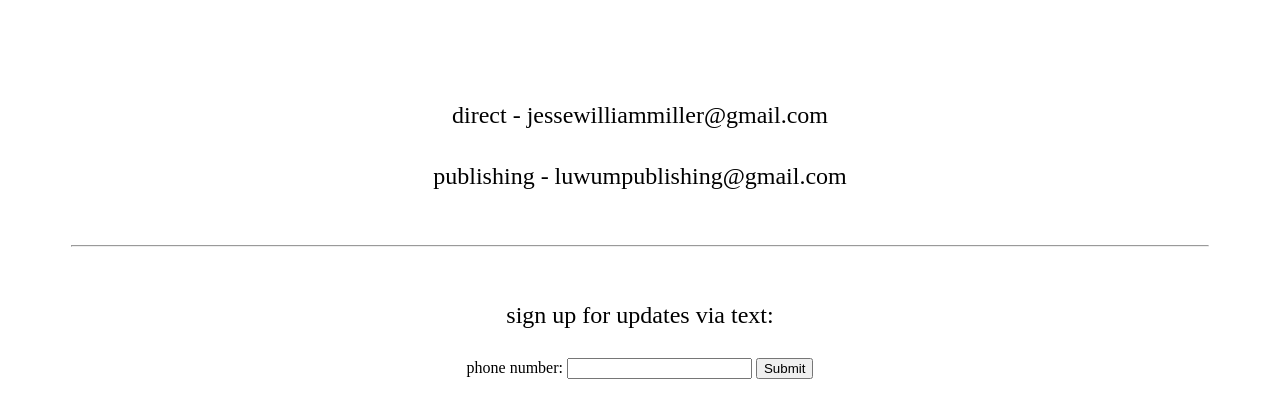
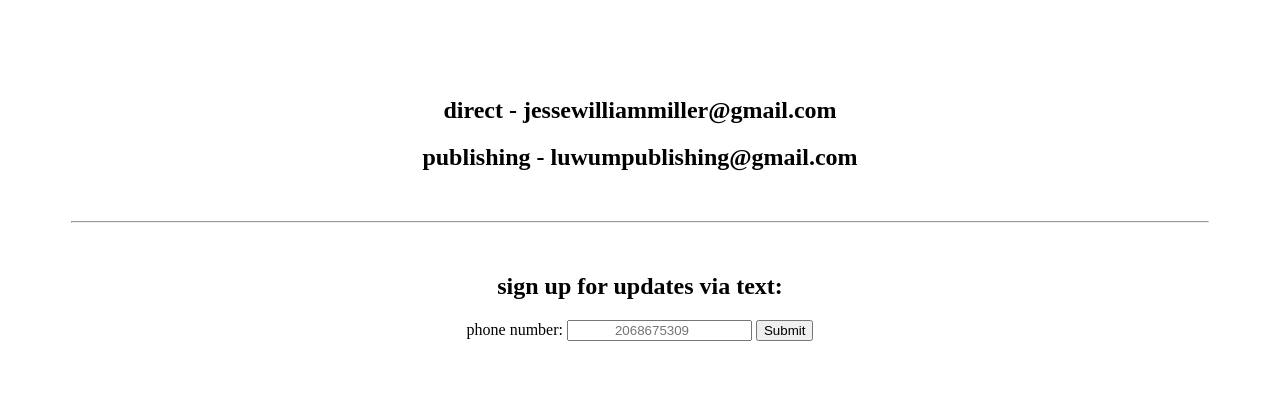
Before and after one commit to mason-lynass/jm-website, a plain HTML site: page contact.html in a window 1280 px wide. Shown: the part 144-562 px from the top of the page. Drawn offline with Linux system fonts and the light colour scheme.

Commit message:
test commit

```diff
--- a/contact.html
+++ b/contact.html
@@ -15,14 +15,16 @@
         <a class="activePage" href="./contact.html">Contact</a>
     </div>
     <div id="contactBody">
-        <p>direct - jessewilliammiller@gmail.com</p>
-        <p>publishing - luwumpublishing@gmail.com</p>
+<!--these email address could be links with mailto's, do you want that?-->
+        <h2>direct - jessewilliammiller@gmail.com</h2>
+        <h2>publishing - luwumpublishing@gmail.com</h2>
         <hr>
-        <p>sign up for updates via text:</p>
+        <h2>sign up for updates via text:</h2>
+<!--this form does not work yet!!-->
         <form>
             <label>phone number:</label>
-            <input type="text" id="phoneNumber"></input>
-            <input type="submit" value="Submit" placeholder="2068675309">
+            <input type="number" id="phoneNumber" placeholder="2068675309"></input>
+            <input type="submit" value="Submit">
             <!--<button id="submit">Submit</button>-->
         </form>
     </div>
```
